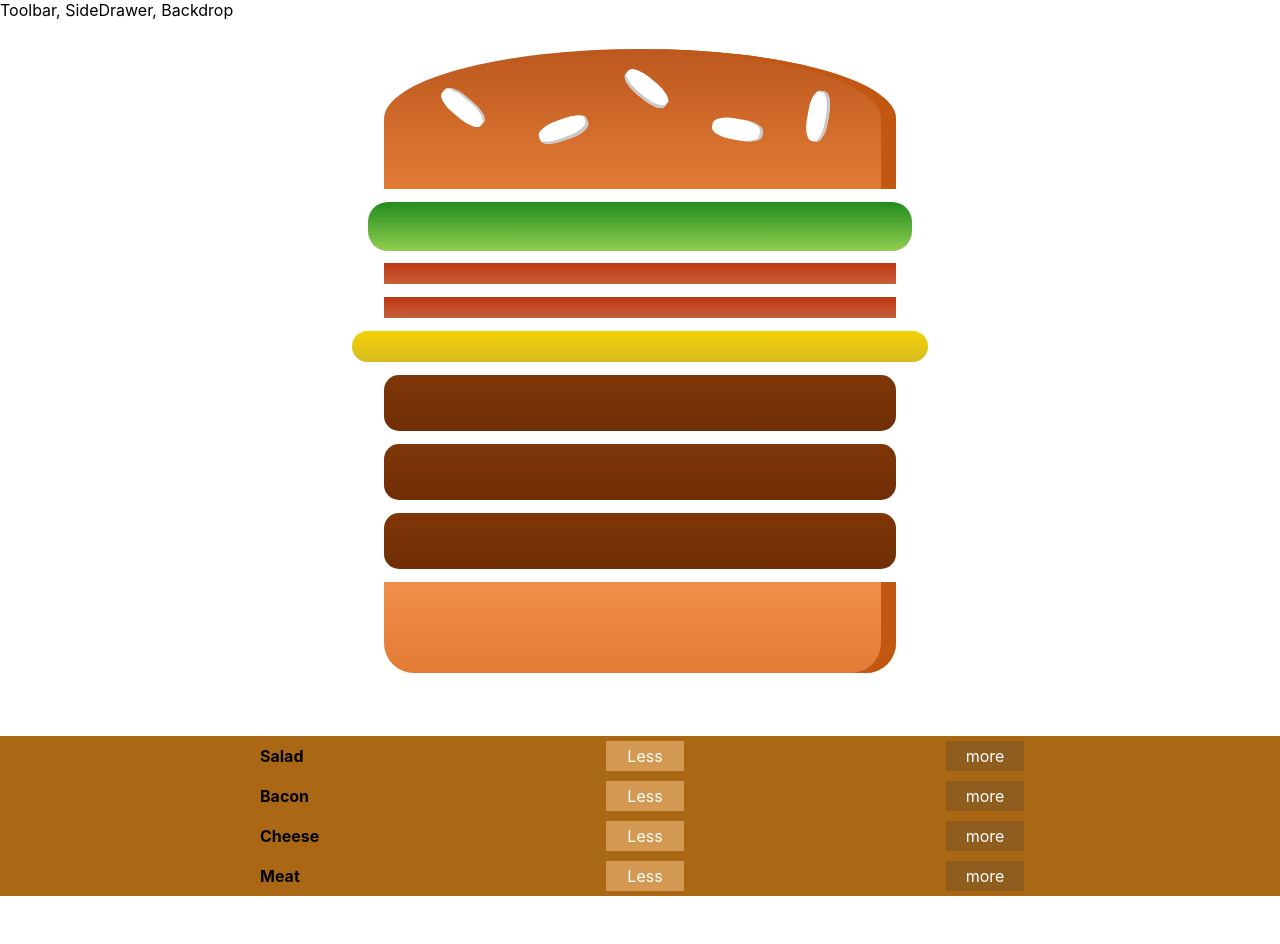
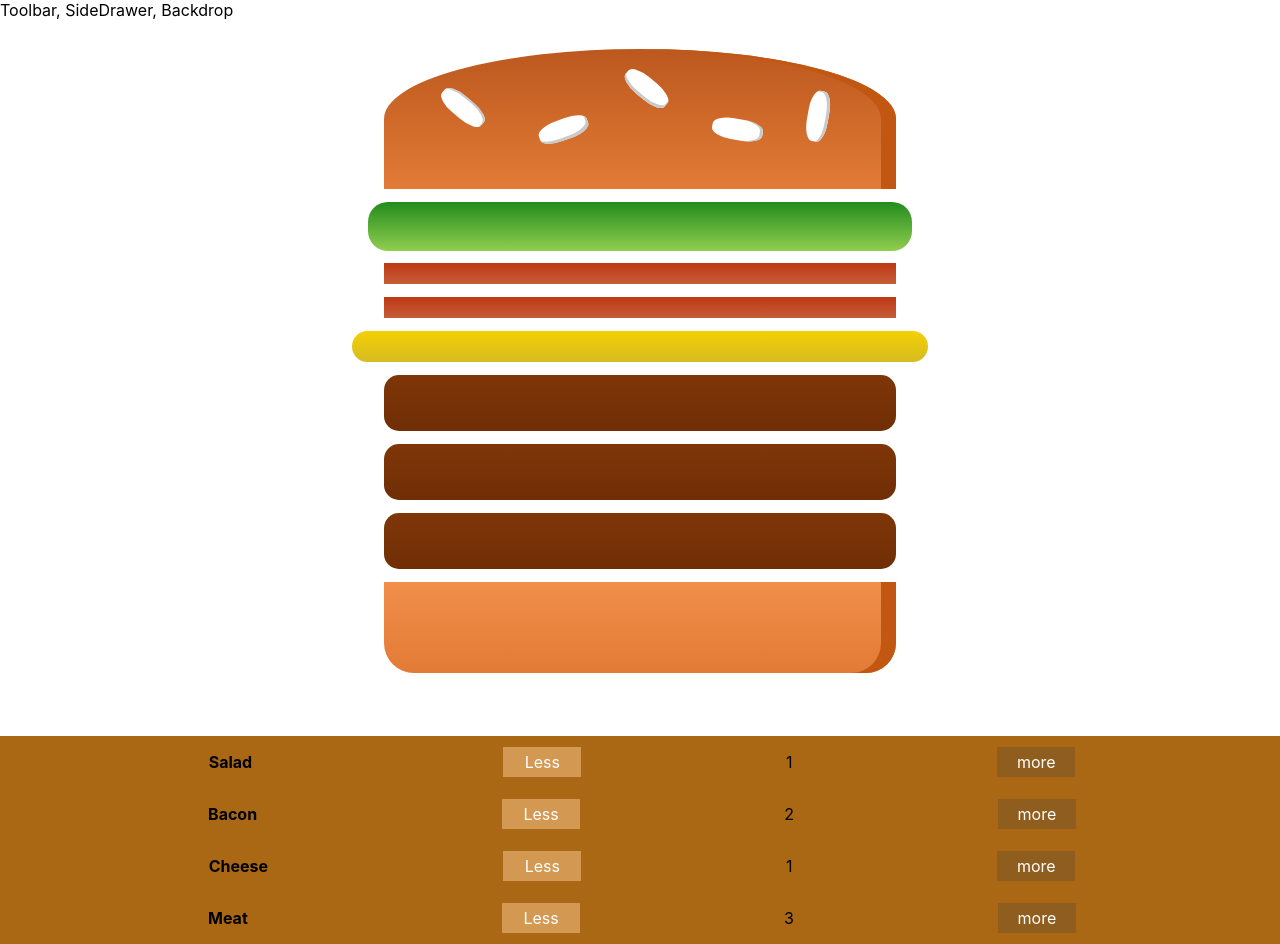
Before and after one commit to aDeveloperX/React-Burger, a React (Create React App) app: page / in a window 1280 px wide. Before the commit the page ends 896 px from the top, so only its background shows below. Built offline with nearby package versions, Linux system fonts and the light colour scheme.

Commit message:
add ingredient counter display

```diff
--- a/src/components/Burger/BuildControls/BuildControl/BuildControl.js
+++ b/src/components/Burger/BuildControls/BuildControl/BuildControl.js
@@ -8,6 +8,7 @@ const buildControl = props => {
       <button className={classes.Less} onClick={props.removed}>
         Less
       </button>
+      <p>{props.number}</p>
       <button className={classes.More} onClick={props.added}>
         more
       </button>
--- a/src/components/Burger/BuildControls/BuildControls.js
+++ b/src/components/Burger/BuildControls/BuildControls.js
@@ -31,6 +31,7 @@ const buildControls = props => {
             removed={() => props.ingredientRemoved(control.type)}
             key={control.type}
             label={control.label}
+            number={props.ingredients[control.type]}
           />
         );
       })}
--- a/src/containers/BurgerBuilder/BurgerBuilder.js
+++ b/src/containers/BurgerBuilder/BurgerBuilder.js
@@ -60,6 +60,7 @@ class BurgerBuilder extends Component {
         <BuildControls
           ingredientAdded={this.addIngredientHandler}
           ingredientRemoved={this.removeIngredientHandler}
+          ingredients={this.state.ingredients}
         ></BuildControls>
       </>
     );
```
